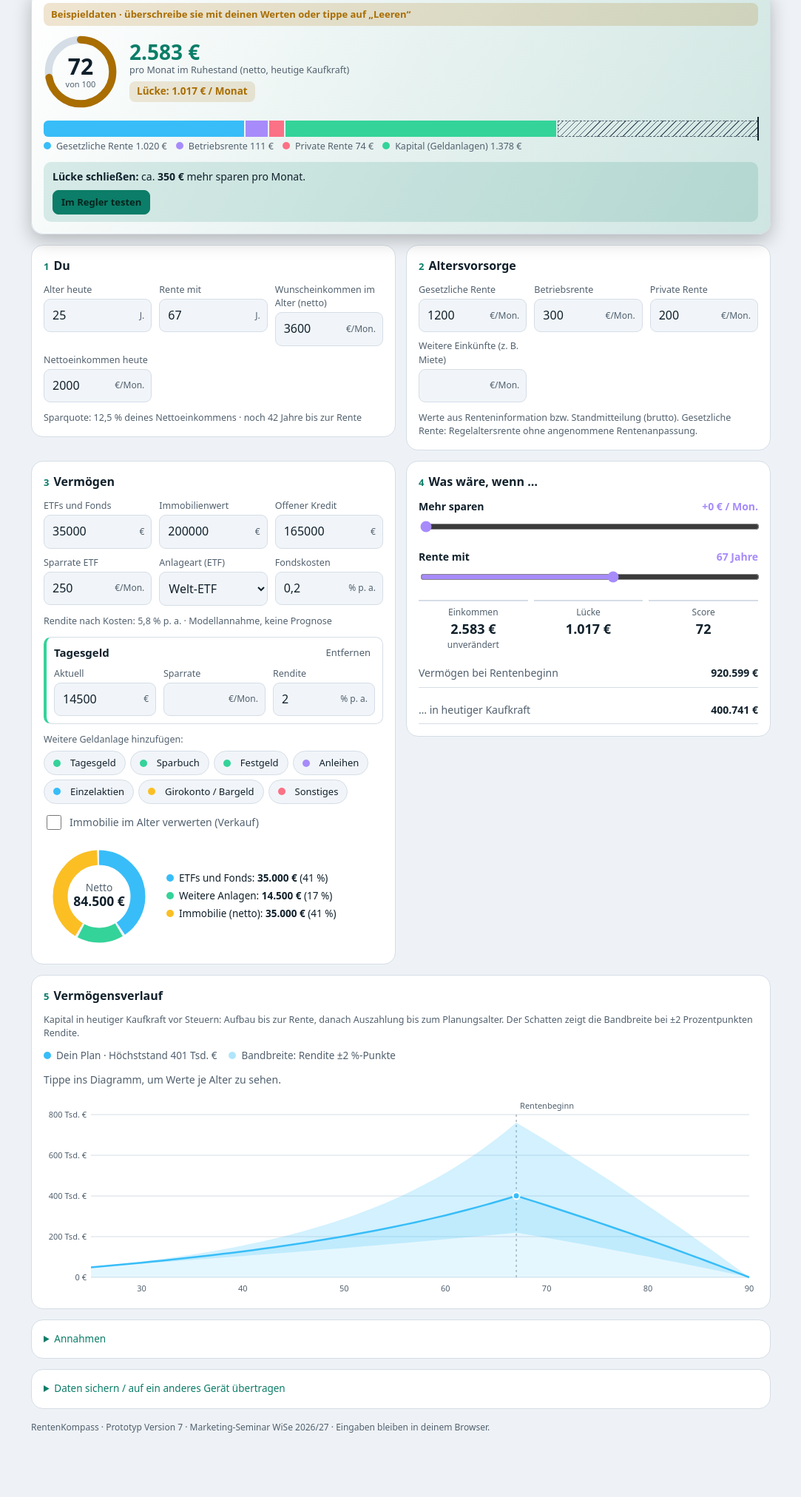
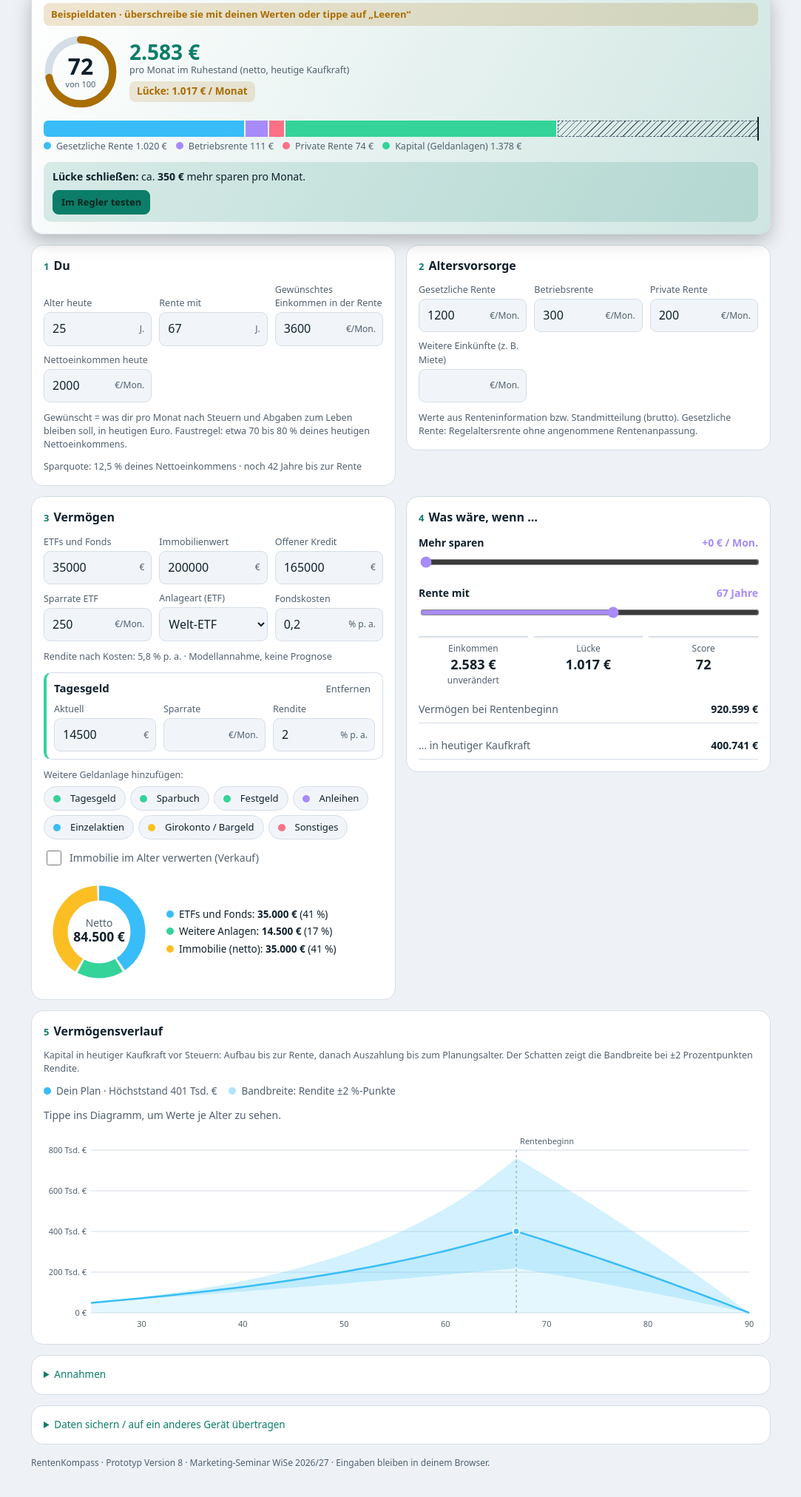
Before and after one commit to Project-hub123/rentenkompass, a plain HTML site: page index.html in a window 1280 px wide. Shown: the part 78-2102 px from the top of the page at 74% size, without its empty margins (98-1181 px from the left). Before the commit the page ends 2056 px from the top, so only its background shows below. Drawn offline with Linux system fonts and the light colour scheme.

Commit message:
Add files via upload

```diff
--- a/index.html
+++ b/index.html
@@ -27,7 +27,7 @@ header{max-width:1000px;margin:0 auto;padding:16px 0;display:flex;justify-conten
 h2{margin:0;font-size:16px}h2 i{font-style:normal;color:var(--acc);margin-right:6px;font-size:13px}
 .grid{display:grid;grid-template-columns:1fr 1fr;gap:14px;align-items:start}
 @media (max-width:760px){.grid{grid-template-columns:1fr}}
-.row{display:grid;grid-template-columns:repeat(auto-fit,minmax(130px,1fr));gap:10px}
+.row{display:grid;grid-template-columns:repeat(auto-fit,minmax(130px,1fr));gap:10px;align-items:end}
 .f{display:flex;flex-direction:column;gap:3px;min-width:0}
 .f label{font-size:12.5px;color:var(--ink2)}
 .w{position:relative}
@@ -125,9 +125,10 @@ footer{max-width:1000px;margin:16px auto 0;font-size:12px;color:var(--ink2)}
   <div class="row">
     <div class="f"><label for="age">Alter heute</label><div class="w"><input id="age" data-k="age" inputmode="numeric"><span>J.</span></div></div>
     <div class="f"><label for="ret">Rente mit</label><div class="w"><input id="ret" data-k="ret" inputmode="numeric"><span>J.</span></div></div>
-    <div class="f"><label for="wish">Wunscheinkommen im Alter (netto)</label><div class="w"><input id="wish" data-k="wish" inputmode="decimal"><span>€/Mon.</span></div></div>
+    <div class="f"><label for="wish">Gewünschtes Einkommen in der Rente</label><div class="w"><input id="wish" data-k="wish" inputmode="decimal"><span>€/Mon.</span></div></div>
     <div class="f"><label for="inc">Nettoeinkommen heute</label><div class="w"><input id="inc" data-k="inc" inputmode="decimal"><span>€/Mon.</span></div></div>
   </div>
+  <div class="hint">Gewünscht = was dir pro Monat nach Steuern und Abgaben zum Leben bleiben soll, in heutigen Euro. Faustregel: etwa 70 bis 80 % deines heutigen Nettoeinkommens.</div>
   <div class="hint" id="quote"></div>
 </section>
 
@@ -199,13 +200,14 @@ footer{max-width:1000px;margin:16px auto 0;font-size:12px;color:var(--ink2)}
 </div>
 <dialog id="hp" aria-label="Hilfe"><div class="dh"><h2>Hilfe</h2><button class="btn" id="hx" type="button">Schließen</button></div>
 <details open><summary>Wo finde ich meine Werte?</summary><p>Gesetzliche Rente: Renteninformation der Deutschen Rentenversicherung (kommt jährlich per Post, auch online abrufbar). Dort stehen meist mehrere Beträge. Nimm den Betrag zur Regelaltersrente ohne angenommene Rentenanpassung, bei Unsicherheit den niedrigeren. Betriebs- und Privatrente: Standmitteilung deines Anbieters. Fehlt ein Wert, trage 0 ein oder lass das Feld leer.</p></details>
-<details><summary>Was bedeutet der Score?</summary><p>Er zeigt, wie viel deines Wunscheinkommens im Alter gedeckt ist. 100 heißt voll gedeckt. Grün ab 90, Gelb ab 60, darunter Rot.</p></details>
-<details><summary>Warum „heutige Kaufkraft“?</summary><p>Alle Beträge sind in heutigen Euro angegeben, die Inflation (Annahme: 2 % pro Jahr) ist herausgerechnet. So kannst du sie direkt mit deinem heutigen Wunscheinkommen vergleichen.</p></details>
+<details><summary>Was ist das gewünschte Einkommen?</summary><p>Der Betrag, der dir pro Monat in der Rente nach Steuern und Abgaben zum Leben bleiben soll, gerechnet in heutigen Euro. Als grobe Faustlinie gelten 70 bis 80 % deines heutigen Nettoeinkommens. Fallen Miete oder Kredit weg, reicht oft weniger. Das ist eine Orientierung, keine Vorgabe.</p></details>
+<details><summary>Was bedeutet der Score?</summary><p>Er zeigt, wie viel deines gewünschten Einkommens in der Rente gedeckt ist. 100 heißt voll gedeckt. Grün ab 90, Gelb ab 60, darunter Rot.</p></details>
+<details><summary>Warum „heutige Kaufkraft“?</summary><p>Alle Beträge sind in heutigen Euro angegeben, die Inflation (Annahme: 2 % pro Jahr) ist herausgerechnet. So kannst du sie direkt mit deinem heutigen gewünschten Einkommen vergleichen.</p></details>
 <details><summary>Wie genau ist die Rechnung?</summary><p>Es ist eine Modellrechnung. Rendite und Inflation sind Annahmen, die du unter „Annahmen“ ändern kannst. Steuern und Sozialabgaben sind nur als einstellbarer Pauschalabzug berücksichtigt, Fondskosten schon. Sie zeigt Größenordnungen, keine Prognose.</p></details>
 <details><summary>Wo werden meine Daten gespeichert?</summary><p>Nur im Browser auf diesem Gerät. Es gibt keinen Server und nichts wird übertragen. Für einen Gerätewechsel nutze „Daten sichern“ ganz unten.</p></details>
 <details><summary>Ist das eine Anlageberatung?</summary><p>Nein. Der RentenKompass gibt Orientierung, keine Beratung. Für konkrete Entscheidungen hilft z. B. die Verbraucherzentrale oder eine Rentenberatung.</p></details>
 </dialog>
-<footer>RentenKompass · Prototyp Version 7 · Marketing-Seminar WiSe 2026/27 · Eingaben bleiben in deinem Browser.</footer>
+<footer>RentenKompass · Prototyp Version 8 · Marketing-Seminar WiSe 2026/27 · Eingaben bleiben in deinem Browser.</footer>
 
 <script>
 (function(){
@@ -290,7 +292,7 @@ function update(){
   var ok=S.age>=18&&ret>S.age;
   $("#sc").textContent=a.w>0&&ok?a.score:"–";$("#tot").textContent=eur(a.tot);
   var p=$("#pill");p.hidden=false;
-  p.textContent=!ok?"Rentenalter muss über deinem Alter liegen":a.w<=0?"Wunscheinkommen eintragen":a.gap>0.5?"Lücke: "+eur(a.gap)+" / Monat":"Gedeckt, +"+eur(-a.gap)+" Puffer";
+  p.textContent=!ok?"Rentenalter muss über deinem Alter liegen":a.w<=0?"Gewünschtes Einkommen eintragen":a.gap>0.5?"Lücke: "+eur(a.gap)+" / Monat":"Gedeckt, +"+eur(-a.gap)+" Puffer";
   var sc=Math.max(a.tot,a.w,1),sg=NAMES.filter(function(x){return a.by[x[0]]>0.5}).map(function(x){return '<span class="seg" style="width:'+a.by[x[0]]/sc*100+'%;--sw:var('+x[2]+')"></span>'});
   if(a.w>0&&a.gap>0.5)sg.push('<span class="seg gap" style="width:'+a.gap/sc*100+'%"></span>');
   $("#bar").innerHTML='<div class="track">'+sg.join("")+(a.w>0?'<span class="wish" style="left:calc('+a.w/sc*100+'% - 1px)"></span>':"")+'</div><div class="hint" style="margin-top:4px">'+NAMES.filter(function(x){return a.by[x[0]]>0.5}).map(function(x){return '<span style="margin-right:12px;white-space:nowrap"><i class="dot" style="--sw:var('+x[2]+')"></i>'+x[1]+' '+eur(a.by[x[0]])+'</span>'}).join("")+'</div>';
```
